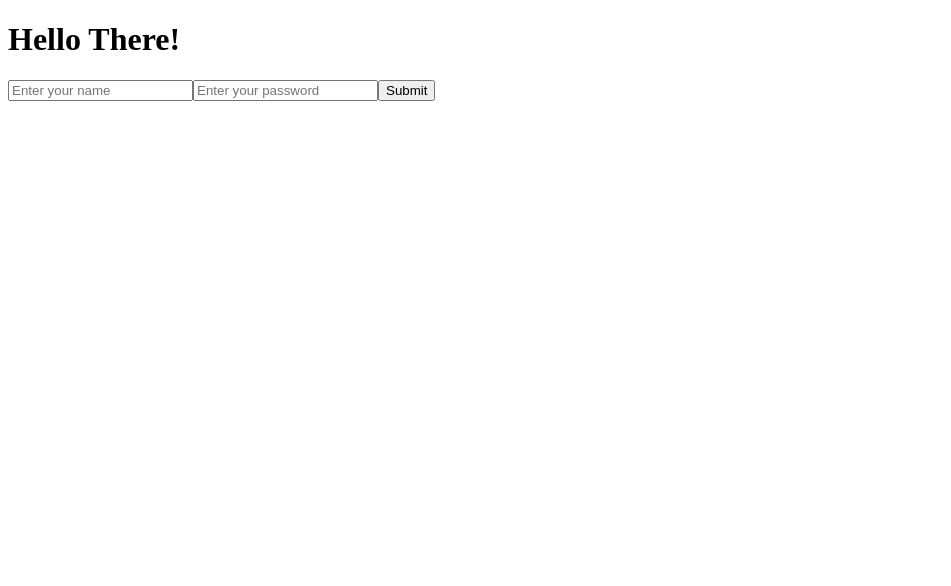
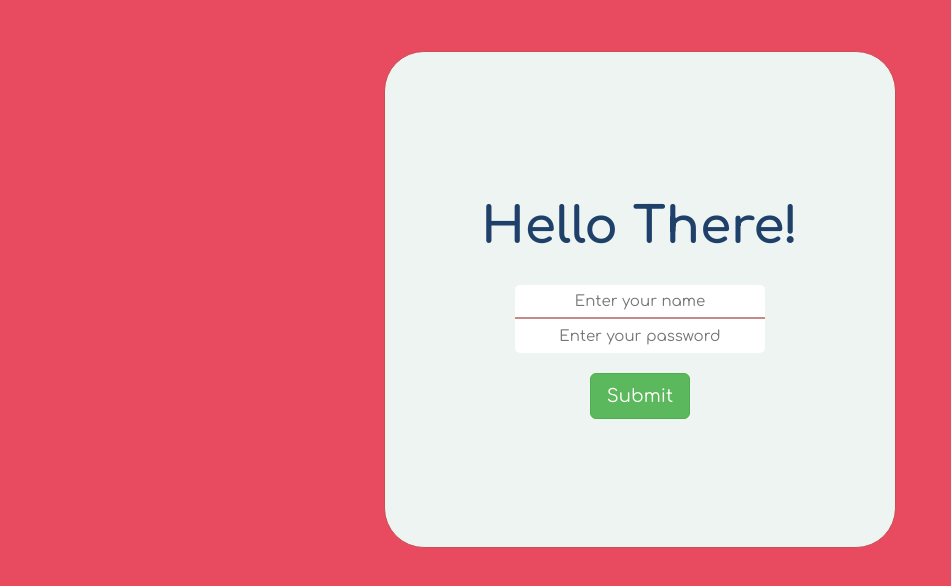
Before and after one commit to rasna-skumar1306/reciepe-Reactjs, a React (Create React App) app: page / in a window 1280 px wide. Shown: the top 586 px of the page, without its empty margins (0-951 px from the left). Built offline with nearby package versions, Linux system fonts and the light colour scheme.

Commit message:
added custom CSS and Styles

```diff
--- a/public/index.html
+++ b/public/index.html
@@ -2,11 +2,26 @@
 <html lang="en">
   <head>
     <meta charset="utf-8" />
-
+    <link
+      rel="stylesheet"
+      href="https://maxcdn.bootstrapcdn.com/bootstrap/3.3.7/css/bootstrap.min.css"
+      integrity="sha384-BVYiiSIFeK1dGmJRAkycuHAHRg32OmUcww7on3RYdg4Va+PmSTsz/K68vbdEjh4u"
+      crossorigin="anonymous"
+    />
+    <!-- custom CSS -->
+    <link rel="stylesheet" href="style.css" />
+    <!-- fonts -->
+    <link
+      href="https://fonts.googleapis.com/css2?family=Comfortaa:wght@400;700&display=swap"
+      rel="stylesheet"
+    />
     <title>React App</title>
   </head>
   <body>
+    <div id="root"></div>
+    <script src="https://ajax.googleapis.com/ajax/libs/jquery/3.5.1/jquery.min.js"></script>
+    <script src="https://maxcdn.bootstrapcdn.com/bootstrap/3.4.1/js/bootstrap.min.js"></script>
     <script src="./src/index.js" type="text/jsx"></script>
-    <div id="root"></div>
+
   </body>
 </html>
--- /dev/null
+++ b/public/style.css
@@ -0,0 +1,41 @@
+.hello{
+    color:#1f4068;
+    font-weight: 700;
+    font-size: 5rem;
+}
+.user{
+    border: 0px;
+    display: block;
+    font-weight: 400;
+    font-size: 1.5rem;
+    width: 25rem;
+    height: 3.4rem;
+    text-align: center;
+}
+.top{
+    border-bottom: 2px solid #c78a8a;
+    border-top-left-radius: 5px;
+    border-top-right-radius: 5px;
+    margin: 3rem auto 0;
+}
+.bottom{
+    margin: 0 auto 1rem;
+    border-bottom-left-radius: 5px;
+    border-bottom-right-radius: 5px;
+    margin-bottom: 2rem;
+}
+
+.content{
+    font-family: 'Comfortaa', cursive;
+    margin: 4% auto 0 ;
+    width: 40%;
+    padding: 10% 3%;
+    text-align: center;
+    border: 1px solid #cc4e4e ;
+    border-radius: 4rem;
+    background-color: #edf4f2;
+}
+
+body{
+    background-color: #e84a5f;
+}
```
